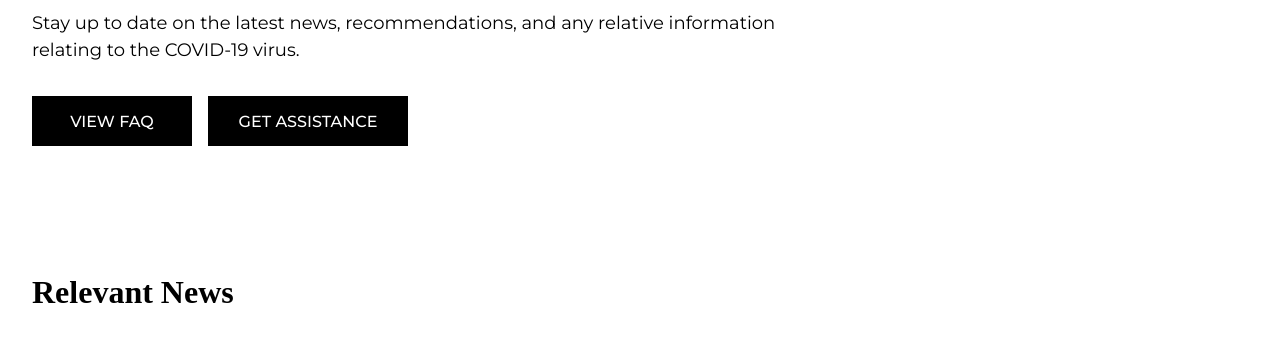
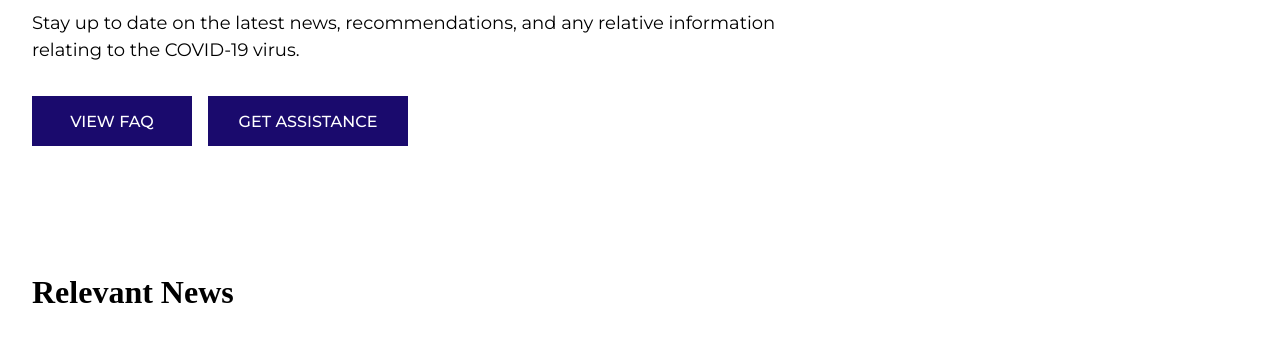
Before and after one commit to chrisleerod/covid, a plain HTML site: page index.html in a window 1280 px wide. Shown: the part 458-800 px from the top of the page. Drawn offline with nearby package versions, Linux system fonts and the light colour scheme.

Commit message:
Add files via upload

```diff
--- a/css/style.css
+++ b/css/style.css
@@ -67,7 +67,7 @@ body, html {
 }
 
 .faq-link {
-    background-color: black;
+    background-color: #1a0a6d;
     color: white;
     font-family: 'Montserrat', sans-serif;
     width: 160px;
@@ -79,7 +79,7 @@ body, html {
 }
 
 .assistance-link {
-    background-color: black;
+    background-color: #1a0a6d;
     color: white;
     font-family: 'Montserrat', sans-serif;
     width: 200px;
```
